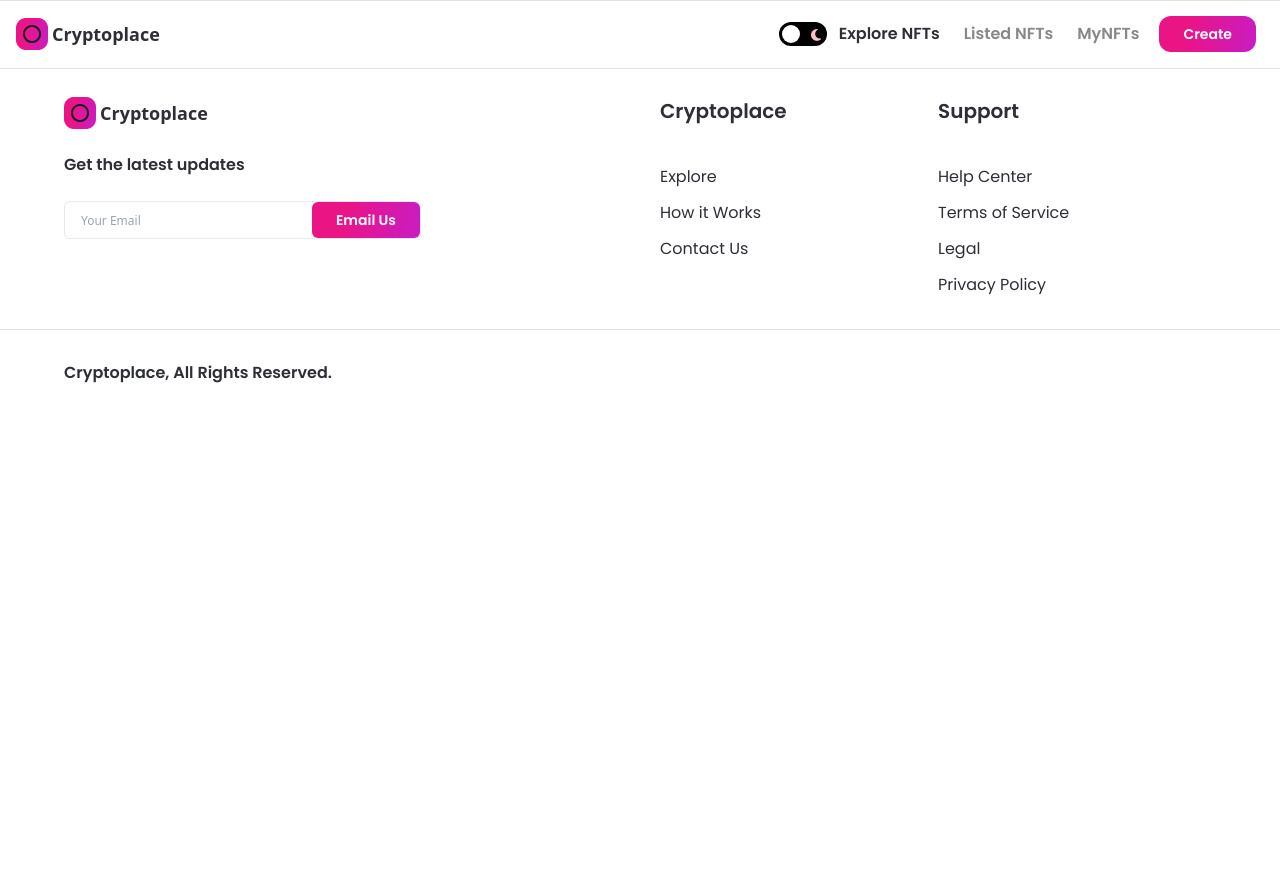
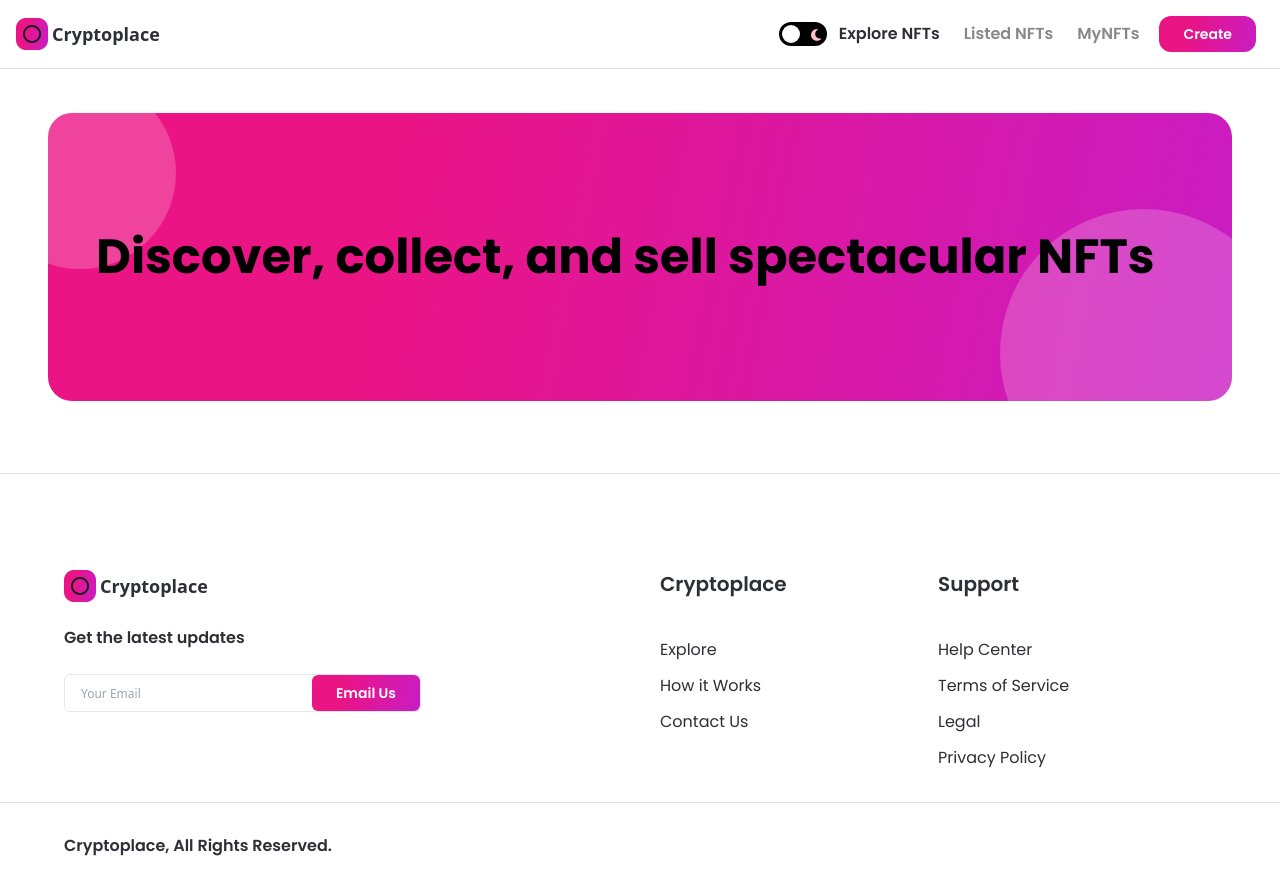
Before and after one commit to lucasmoncada08/cryptoplace, a Next.js app: page / in a window 1280 px wide. Shown: the top 894 px of the page. Before the commit the page ends 800 px from the top, so only its background shows below. Built offline with nearby package versions, Linux system fonts and the light colour scheme.

Commit message:
Added home screen banner and template for banners

```diff
--- /dev/null
+++ b/components/Banner.jsx
@@ -0,0 +1,11 @@
+import React from 'react';
+
+const Banner = ({ name, parentStyles, childStyles }) => (
+  <div className={`relative w-full flex items-center z-0 overflow-hidden nft-gradient ${parentStyles}`}>
+    <p className={`font-bold text-5xl font-poppins leading-70 ${childStyles}}`}>{name}</p>
+    <div className="absolute w-48 h-48 sm:w-32 sm:h-32 rounded-full white-bg -top-9 -left-16 -z-5" />
+    <div className="absolute w-72 h-72 sm:w-56 sm:h-56 rounded-full white-bg -bottom-24 -right-14 -z-5" />
+  </div>
+);
+
+export default Banner;
--- a/components/index.js
+++ b/components/index.js
@@ -1,5 +1,6 @@
 import Navbar from './Navbar';
 import Footer from './Footer';
 import Button from './Button';
+import Banner from './Banner';
 
-export { Navbar, Footer, Button };
+export { Navbar, Footer, Button, Banner };
--- a/pages/_app.js
+++ b/pages/_app.js
@@ -14,7 +14,9 @@
     <ThemeProvider attribute="class">
       <div className="dark:bg-nft-dark bg-white min-h-screen">
         <Navbar />
-        <Component {...pageProps} />
+        <div className="pt-65">
+          <Component {...pageProps} />
+        </div>
         <Footer />
       </div>
 
--- a/pages/index.js
+++ b/pages/index.js
@@ -1,10 +1,22 @@
 import Head from 'next/head';
+import { Banner } from '../components';
 
 const Home = () => (
-  <Head>
-    <title>Cryptoplace</title>
-    <meta name="description" content="nft marketplace application using ethereum" />
-  </Head>
+  <>
+    <Head>
+      <title>Cryptoplace</title>
+      <meta name="description" content="nft marketplace application using ethereum" />
+    </Head>
+    <div className="flex justify-center sm:px-4 p-12">
+      <div className="w-full minmd:w-4/5">
+        <Banner
+          name="Discover, collect, and sell spectacular NFTs"
+          parentStyles="justify-start mb-6 h-72 sm:h-60 p-12 xs:p-4 xs:h-44 rounded-3xl"
+          childStyles="md:text-4xl sm:text-2xl xs:text-xl text-left"
+        />
+      </div>
+    </div>
+  </>
 );
 
 export default Home;
```
